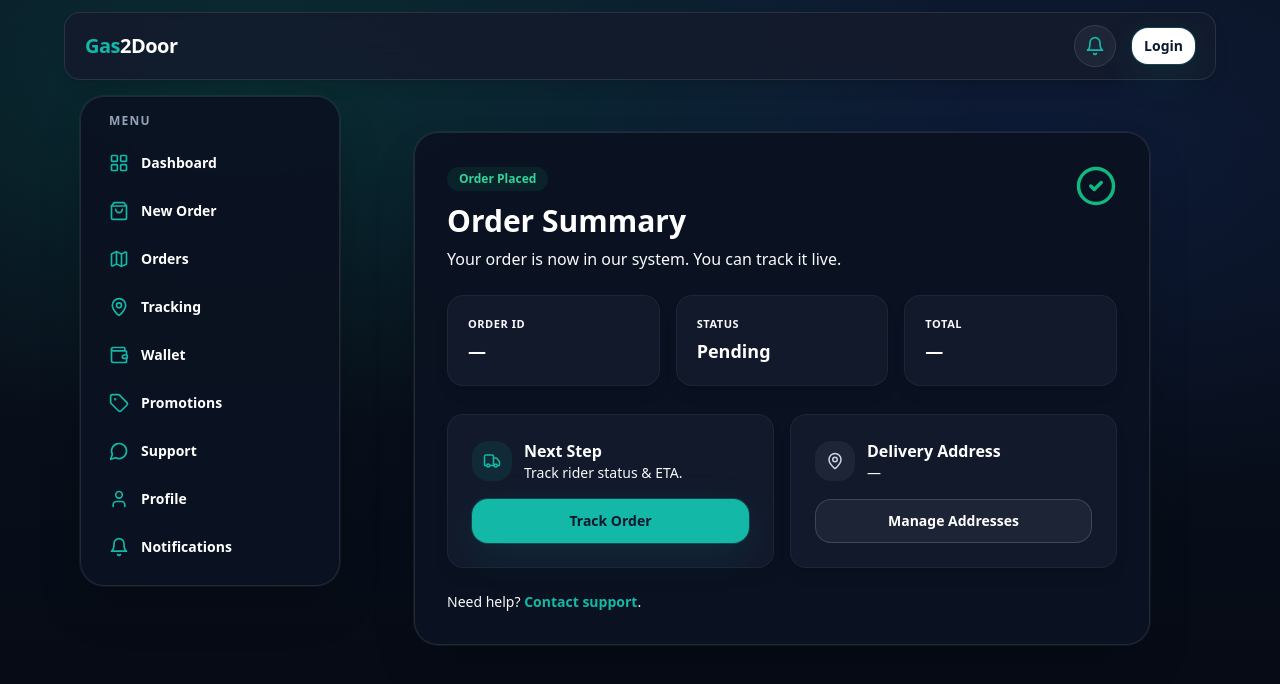
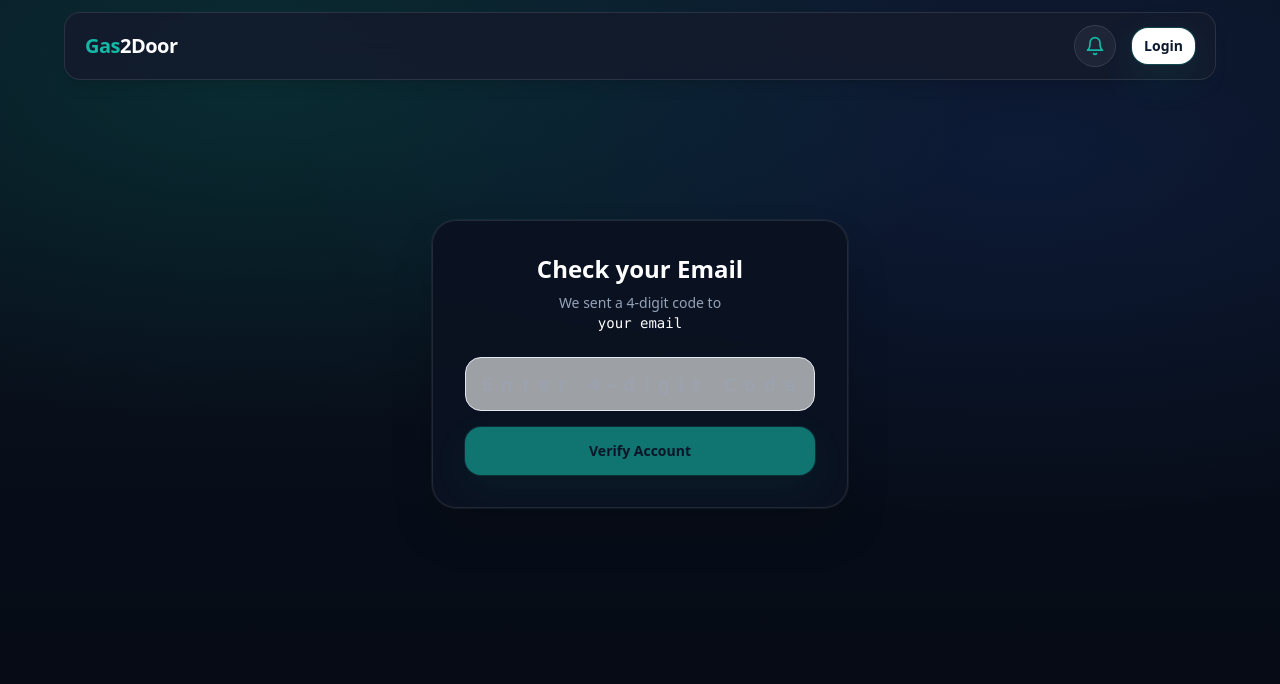
Before and after one commit to Rayghar/gas2door-web, a Next.js app: page /order/summary in a window 1280 px wide. Shown: the top 684 px of the page. Built offline with nearby package versions, Linux system fonts and the light colour scheme.

Commit message:
fix: add missing tailwind-merge and clsx dependencies7

```diff
--- a/app/order/summary/page.tsx
+++ b/app/order/summary/page.tsx
@@ -1,159 +1,102 @@
-'use client';
+"use client";
 
-import React, { useEffect, useState, Suspense } from "react";
-import { useSearchParams } from "next/navigation";
-import Link from "next/link";
-import { CheckCircle2, MapPin, Truck, CreditCard, AlertCircle, Loader2 } from "lucide-react";
+import React, { useState, useEffect, Suspense } from "react";
+import { useRouter, useSearchParams } from "next/navigation";
 import { TopNav } from "@/components/layout/TopNav";
-import { AppShell } from "@/components/layout/AppShell";
-import { GlassCard, GlassPanel } from "@/components/ui/Glass";
+import { GlassCard } from "@/components/ui/Glass";
+import { Input } from "@/components/ui/Input";
 import { Button } from "@/components/ui/Button";
-import { orderApi } from "@/services/orders";
-import { formatNaira } from "@/lib/money";
+import { api } from "@/services/api";
+import { endpoints } from "@/services/endpoints";
+import { useAuth } from "@/state/auth";
+import { Loader2, CheckCircle2 } from "lucide-react";
 
-// 1. Create an inner component for the logic
-function SummaryContent() {
-  const sp = useSearchParams();
-  const orderId = sp.get("orderId");
+// 1. ISOLATE LOGIC: Move everything using searchParams into this component
+function VerifyOtpContent() {
+  const router = useRouter();
+  const searchParams = useSearchParams(); // This causes the build error if not suspended
+  const email = searchParams.get("email");
+  const { setSession } = useAuth();
 
-  const [order, setOrder] = useState<any | null>(null);
-  const [err, setErr] = useState<string | null>(null);
+  const [otp, setOtp] = useState("");
+  const [loading, setLoading] = useState(false);
+  const [error, setError] = useState<string | null>(null);
+  const [success, setSuccess] = useState(false);
 
   useEffect(() => {
-    if (!orderId) return;
-    setErr(null);
-    orderApi
-      .getById(orderId)
-      .then((res: any) => setOrder(res.order || res.data || res))
-      .catch((e: any) => setErr(e?.message || "Failed to load order"));
-  }, [orderId]);
+    if (!email) {
+      // Optional: Handle missing email gracefully or redirect
+      // router.push("/login");
+    }
+  }, [email, router]);
 
-  const isPending = order?.status === 'Pending Payment' || order?.paymentStatus === 'Pending';
+  const onVerify = async () => {
+    setLoading(true); setError(null);
+    try {
+      await api.post(endpoints.auth.verifyOtp, { email, otp });
+      setSuccess(true);
+
+      setTimeout(() => {
+        router.push("/login");
+      }, 2000);
+
+    } catch (e: any) {
+      setError(e?.message || "Invalid code.");
+    } finally {
+      setLoading(false);
+    }
+  };
 
   return (
-    <GlassCard className="p-8">
-      <div className="flex items-start justify-between gap-4">
-        <div>
-          <div className={`inline-flex px-3 py-1 rounded-full text-xs font-bold ${isPending ? 'bg-amber-500/10 text-amber-500' : 'bg-emerald-500/10 text-emerald-400'}`}>
-            {isPending ? "Payment Required" : "Order Placed"}
-          </div>
-          <h1 className="mt-3 text-3xl font-extrabold text-white">Order Summary</h1>
-          <p className="mt-2 text-gas-slate">
-            {isPending
-              ? "Your order has been created but not paid for yet."
-              : "Your order is now in our system. You can track it live."}
-          </p>
+    <GlassCard className="p-8 text-center">
+      {success ? (
+        <div className="flex flex-col items-center animate-in fade-in zoom-in duration-300">
+            <CheckCircle2 size={64} className="text-emerald-400 mb-4" />
+            <h1 className="text-2xl font-bold text-white">Verified!</h1>
+            <p className="text-slate-400 mt-2">Redirecting you to login...</p>
         </div>
-        {isPending ? (
-          <AlertCircle size={42} className="text-amber-500" />
-        ) : (
-          <CheckCircle2 size={42} className="text-emerald-500" />
-        )}
-      </div>
+      ) : (
+        <>
+            <h1 className="text-2xl font-bold text-white mb-2">Check your Email</h1>
+            <p className="text-sm text-slate-400 mb-6">
+                We sent a 4-digit code to <br/> <span className="text-white font-mono">{email || "your email"}</span>
+            </p>
 
-      {err && <div className="mt-5 text-sm font-semibold text-red-400">{err}</div>}
+            <div className="space-y-4">
+                <Input
+                    placeholder="Enter 4-digit Code"
+                    value={otp}
+                    onChange={(e) => setOtp(e.target.value)}
+                    className="text-center text-lg tracking-[0.5em] font-bold"
+                    maxLength={4}
+                />
 
-      <div className="mt-6 grid grid-cols-1 md:grid-cols-3 gap-4">
-        <Stat label="Order ID" value={orderId ? `#${orderId.substring(0,8)}` : "—"} />
-        <Stat label="Status" value={order?.status || "Pending"} />
-        <Stat
-          label="Total"
-          value={order?.grandTotal ? formatNaira(order.grandTotal) : "—"}
-        />
-      </div>
+                {error && <div className="text-sm text-red-400 bg-red-500/10 p-2 rounded-lg">{error}</div>}
 
-      <div className="mt-7 grid grid-cols-1 md:grid-cols-2 gap-4">
-
-        {/* Action Card */}
-        <GlassPanel className="p-6">
-          <div className="flex items-center gap-3">
-            <div className="h-10 w-10 rounded-2xl bg-gas-teal/10 text-gas-teal grid place-items-center">
-              {isPending ? <CreditCard size={18} /> : <Truck size={18} />}
+                <Button onClick={onVerify} disabled={loading || otp.length < 4} className="w-full h-12 bg-gas-teal text-gas-navy hover:bg-white">
+                    {loading ? <Loader2 className="animate-spin" /> : "Verify Account"}
+                </Button>
             </div>
-            <div>
-              <div className="font-extrabold text-white">Next Step</div>
-              <div className="text-sm text-gas-slate">
-                {isPending ? "Complete payment to start delivery." : "Track rider status & ETA."}
-              </div>
-            </div>
-          </div>
-
-          <div className="mt-4">
-            {isPending ? (
-              <Link href={`/payment/${orderId}`}>
-                <Button className="w-full bg-gas-teal text-gas-navy hover:bg-white">
-                  Pay Now
-                </Button>
-              </Link>
-            ) : (
-              <Link href={orderId ? `/track/${orderId}` : "/orders"}>
-                <Button className="w-full">Track Order</Button>
-              </Link>
-            )}
-          </div>
-        </GlassPanel>
-
-        {/* Address Card */}
-        <GlassPanel className="p-6">
-          <div className="flex items-center gap-3">
-            <div className="h-10 w-10 rounded-2xl bg-white/5 text-slate-300 grid place-items-center">
-              <MapPin size={18} />
-            </div>
-            <div>
-              <div className="font-extrabold text-white">Delivery Address</div>
-              <div className="text-sm text-gas-slate truncate max-w-[150px]">
-                {order?.deliveryAddressSnapshot?.fullAddress || order?.deliveryAddress?.addressLine || "—"}
-              </div>
-            </div>
-          </div>
-
-          <div className="mt-4">
-            <Link href="/addresses">
-              <Button variant="outline" className="w-full">
-                Manage Addresses
-              </Button>
-            </Link>
-          </div>
-        </GlassPanel>
-      </div>
-
-      <div className="mt-6 text-sm text-gas-slate">
-        Need help?{" "}
-        <Link className="text-gas-teal font-semibold hover:underline" href="/support">
-          Contact support
-        </Link>.
-      </div>
+        </>
+      )}
     </GlassCard>
   );
 }
 
-// 2. Wrap the content in Suspense in the default export
-export default function OrderSummaryPage() {
+// 2. MAIN PAGE: Wrap the content in Suspense
+export default function VerifyOtpPage() {
   return (
     <div>
       <TopNav />
-      <AppShell>
-        <div className="max-w-3xl mx-auto px-4 pt-10">
-          <Suspense fallback={
-            <div className="flex h-[400px] w-full items-center justify-center">
-               <Loader2 className="h-10 w-10 animate-spin text-gas-teal" />
-            </div>
-          }>
-            <SummaryContent />
-          </Suspense>
-        </div>
-      </AppShell>
+      <main className="mx-auto max-w-md px-4 pt-32">
+        <Suspense fallback={
+          <div className="flex justify-center items-center h-64">
+            <Loader2 className="h-8 w-8 animate-spin text-gas-teal" />
+          </div>
+        }>
+          <VerifyOtpContent />
+        </Suspense>
+      </main>
     </div>
   );
 }
-
-function Stat({ label, value }: { label: string; value: string }) {
-  return (
-    <GlassPanel className="p-5">
-      <div className="text-[11px] font-bold text-gas-slate uppercase tracking-wider">
-        {label}
-      </div>
-      <div className="text-lg font-extrabold text-white mt-1">{value}</div>
-    </GlassPanel>
-  );
-}
```
